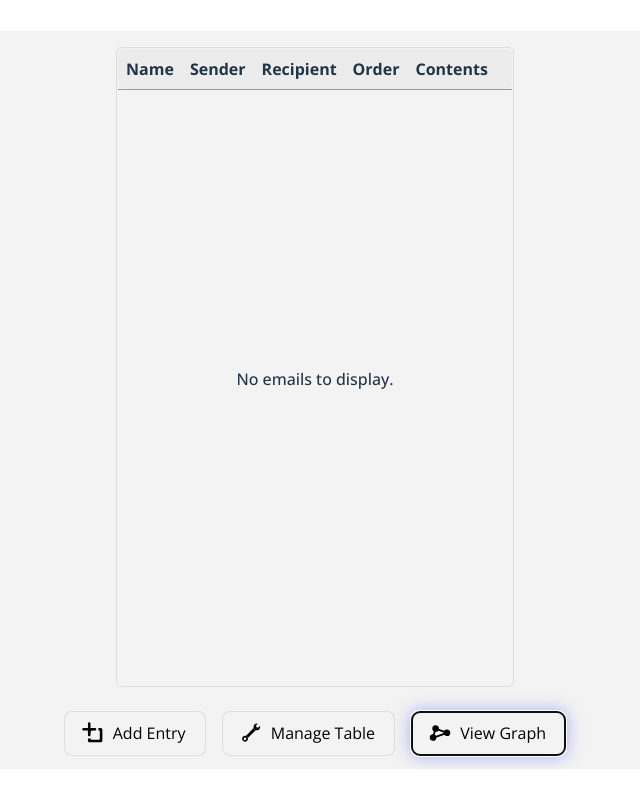
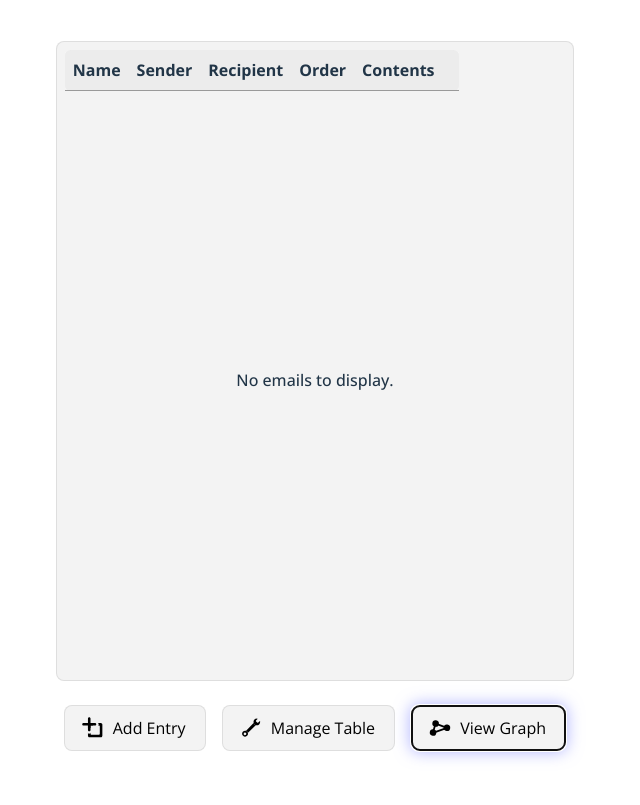
Before and after one commit to StefanTodoran/wormy-ai, a React (Vite) app in the folder graph-maker/: page / in a window 1280 px wide. Shown: the whole page, without its empty margins (325-965 px from the left). Built offline with nearby package versions, Linux system fonts and the light colour scheme.

Commit message:
minor UI changes

```diff
--- a/graph-maker/src/App.css
+++ b/graph-maker/src/App.css
@@ -44,10 +44,10 @@ button:active {
 
 #table-wrap {
     position: relative;
-    background-color: var(--background-color);
+    /* background-color: var(--background-color);
     border-radius: .5em;
     padding: 1em 1em .35em 1em;
-    min-width: 80vw;
+    min-width: 80vw; */
 }
 
 #table-wrap>div {
@@ -65,6 +65,30 @@ button:active {
 
 #table-name {
     text-align: right;
+}
+
+table {
+    background-color: var(--background-color);
+    border-collapse: collapse;
+    display: block;
+    height: 80vh;
+    overflow-y: scroll;
+    overflow-x: hidden;
+    border-radius: .5em;
+    padding: .5em;
+    border: 1px solid rgba(var(--border-rgb), 0.15);
+    scroll-behavior: smooth;
+}
+
+table.empty {
+    width: 100%;
+}
+
+tbody:before {
+    content: "-";
+    display: block;
+    line-height: 3px;
+    color: transparent;
 }
 
 @media (prefers-color-scheme: light) {
--- a/graph-maker/src/App.tsx
+++ b/graph-maker/src/App.tsx
@@ -224,7 +224,7 @@ function App() {
             {
                 view === AppView.TABLE &&
                 <div id="table-wrap">
-                    <table id="emails-table">
+                    <table id="emails-table" className={emails.length === 0 ? "empty" : ""}>
                         <thead>
                             <tr>
                                 <th>Name</th>
--- a/graph-maker/src/components/EmailRow.tsx
+++ b/graph-maker/src/components/EmailRow.tsx
@@ -180,7 +180,7 @@ export default function EmailRow({
             <td className="cell-contents">
                 <textarea ref={contentsTextareaRef} value={email.content} onChange={getOnChange("content")} disabled={!editable}></textarea>
             </td>
-            <td>
+            <td className="cell-buttons">
                 <img
                     {...getButtonBehavior(triggerEditing)}
                     className="row-icon edit-entry-btn"
--- a/graph-maker/src/components/GraphCanvas.tsx
+++ b/graph-maker/src/components/GraphCanvas.tsx
@@ -88,13 +88,12 @@ export default function GraphCanvas({ emails }: Props) {
             });
         };
 
+        let frameNumber = 0;
         const drawFrame = () => {
             const isDarkMode = (window.matchMedia && window.matchMedia("(prefers-color-scheme: dark)").matches);
-
             if (isDarkMode) context.fillStyle = "rgba(26,26,26,0.75)";
             else context.fillStyle = "rgba(243,243,243,0.75)";
             context.fillRect(0, 0, dims.width, dims.height);
-            // context.clearRect(0, 0, dims.width, dims.height);
 
             doTimestep();
 
@@ -132,6 +131,7 @@ export default function GraphCanvas({ emails }: Props) {
                 });
             });
 
+            frameNumber++;
             if (isMounted.current) window.requestAnimationFrame(drawFrame);
         };
 
--- a/graph-maker/src/components/styles/EmailRow.css
+++ b/graph-maker/src/components/styles/EmailRow.css
@@ -1,22 +1,3 @@
-table {
-    border-collapse: collapse;
-    display: block;
-    height: 80vh;
-    overflow-y: scroll;
-    overflow-x: hidden;
-    border-radius: .35em;
-    padding: 1px;
-    border: 1px solid rgba(var(--border-rgb), 0.15);
-    scroll-behavior: smooth;
-}
-
-tbody:before {
-    content: "-";
-    display: block;
-    line-height: 3px;
-    color: transparent;
-}
-
 th,
 td {
     padding: .5em;
@@ -127,6 +108,10 @@ td>input {
     height: 100%;
 }
 
+.cell-buttons {
+    white-space: nowrap;
+}
+
 .highlight-sender:not(.infected) .cell-sender>input {
     color: var(--main-color);
 }
--- a/graph-maker/src/utils/drawing.ts
+++ b/graph-maker/src/utils/drawing.ts
@@ -38,6 +38,7 @@ export function drawText(context: CanvasRenderingContext2D, position: Point, tex
     context.fillText(text, x, y);
 }
 
+// @ts-ignore Unused function, but we may need it in the future.
 function drawLine(context: CanvasRenderingContext2D, positionA: Point, positionB: Point, style: DrawStyle) {
     context.lineWidth = style.strokeWidth || 1;
     context.strokeStyle = style.strokeColor || "#fff";
```
